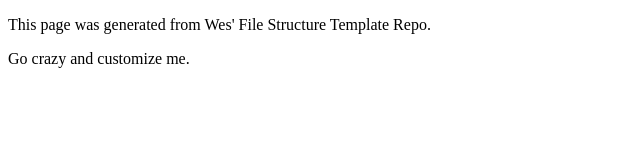
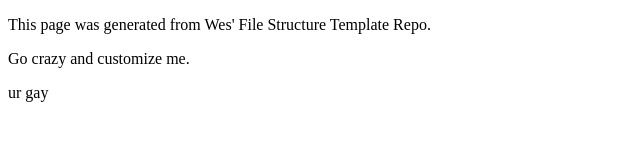
Before and after one commit to VesperUCSC/art101, a plain HTML site: page index.html in a window 1280 px wide. Shown: the full height of the page, 0-640 px from the left. Drawn offline with Linux system fonts and the light colour scheme.

Commit message:
commence gay agenda

```diff
--- a/index.html
+++ b/index.html
@@ -10,7 +10,7 @@
 
 		<p>Go crazy and customize me.</p>
 	</main>
-
+<p>ur gay</p>
 
 </body>
 </html>
```
